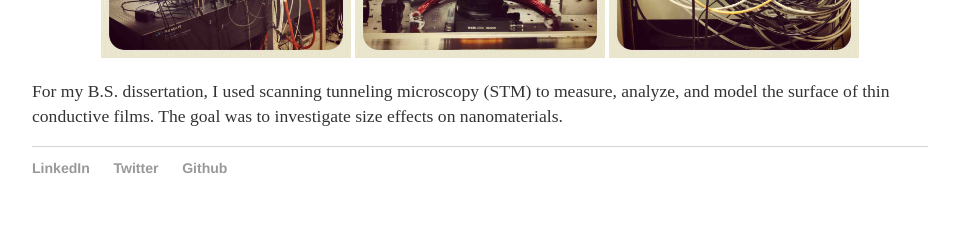
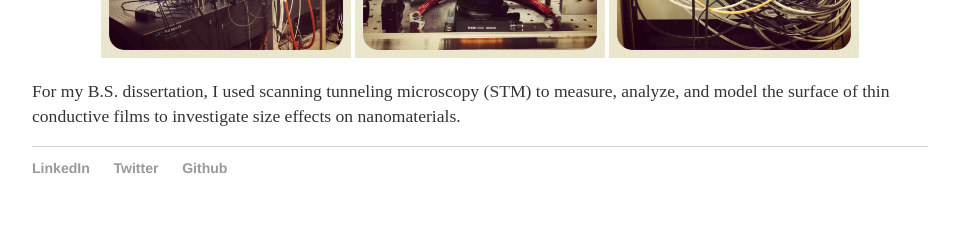
Before and after one commit to davidchenlee/davidchenlee.github.io, a Jekyll site: the page built from projects/projects.html, in a window 1280 px wide. Shown: the part 1014-1247 px from the top of the page, without its empty margins (160-1119 px from the left). Built offline with Jekyll 4.4.1, drawn with Linux system fonts in a browser that asks for light colours.

Commit message:
Update projects.html

```diff
--- a/projects/projects.html
+++ b/projects/projects.html
@@ -48,4 +48,4 @@ title: David Chen
 <img src="/about/images/FPGA.jpg" alt="Control panel" style="width:250px">
 </center>
 
-<p>For my B.S. dissertation, I used scanning tunneling microscopy (STM) to measure, analyze, and model the surface of thin conductive films. The goal was to investigate size effects on nanomaterials. </p>
+<p>For my B.S. dissertation, I used scanning tunneling microscopy (STM) to measure, analyze, and model the surface of thin conductive films to investigate size effects on nanomaterials. </p>
```
